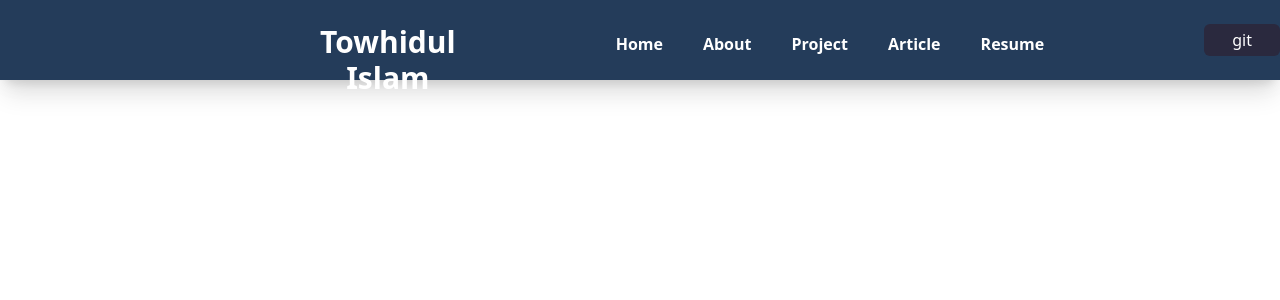
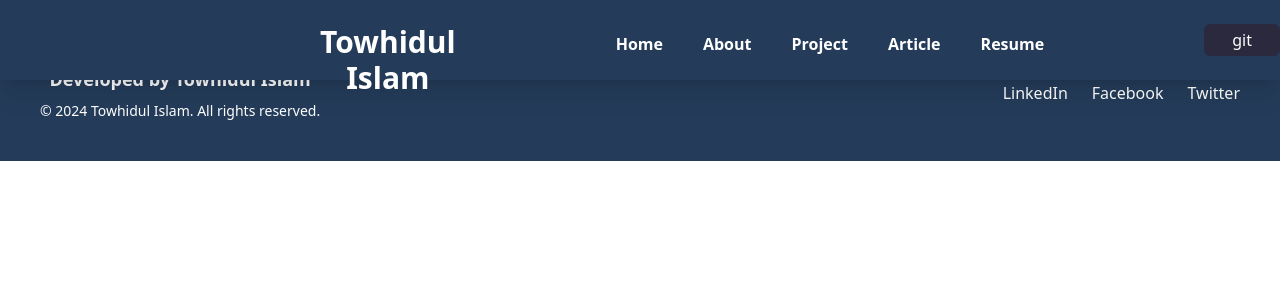
Before and after one commit to towhidul1999/PORTFOLIO, a React (Vite) app: page / in a window 1280 px wide. Shown: the top 300 px of the page. Built offline with nearby package versions, Linux system fonts and the light colour scheme.

Commit message:
Footer redisgn

```diff
--- a/src/components/Footer.jsx
+++ b/src/components/Footer.jsx
@@ -2,10 +2,31 @@ import React from 'react';
 
 const Footer = () => {
     return (
-        <div className='flex bg-custom-black text-white shadow-xl place-items-center'>
-            <h1 className='ml-20 mt-10'>Developed by Towhidul Islam</h1>
-            <h1 className='ml-20 mt-10'>Copyright © 2024 Towhidul Islam</h1>
-        </div>
+        <footer className="bg-custom-black text-white p-10 relative">
+            <div className="absolute inset-x-0 top-0 -translate-y-1/2 h-6 bg-gradient-to-t from-custom-black to-transparent"></div>
+            <div className="container mx-auto flex justify-between items-center border-t border-custom-blue pt-6">
+                <div className="flex flex-col space-y-2">
+                    <h1 className="text-lg font-semibold">Developed by Towhidul Islam</h1>
+                    <h1 className="text-sm font-light">© 2024 Towhidul Islam. All rights reserved.</h1>
+                </div>
+                <div className="flex space-x-6">
+                    <a href="https://www.linkedin.com" className="text-white hover:text-gray-400 transition duration-300">
+                        {/* <i className="fab fa-linkedin-in text-2xl"></i> */}
+                        LinkedIn
+                    </a>
+                    <a href="https://www.facebook.com" className="text-white hover:text-gray-400 transition duration-300">
+                        {/* <i className="fab fa-facebook-f text-2xl"></i> */}
+                        Facebook
+                    </a>
+                    <a href="https://www.twitter.com" className="text-white hover:text-gray-400 transition duration-300">
+                        {/* <i className="fab fa-twitter text-2xl"></i> */}
+                        Twitter
+                    </a>
+                </div>
+            </div>
+        </footer>
+
+
     );
 };
 
```
